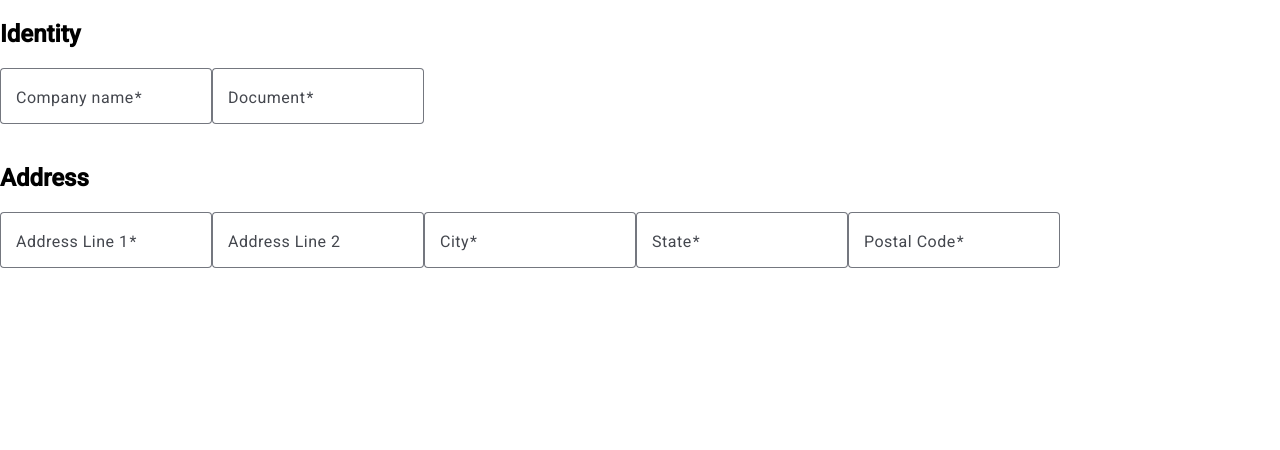
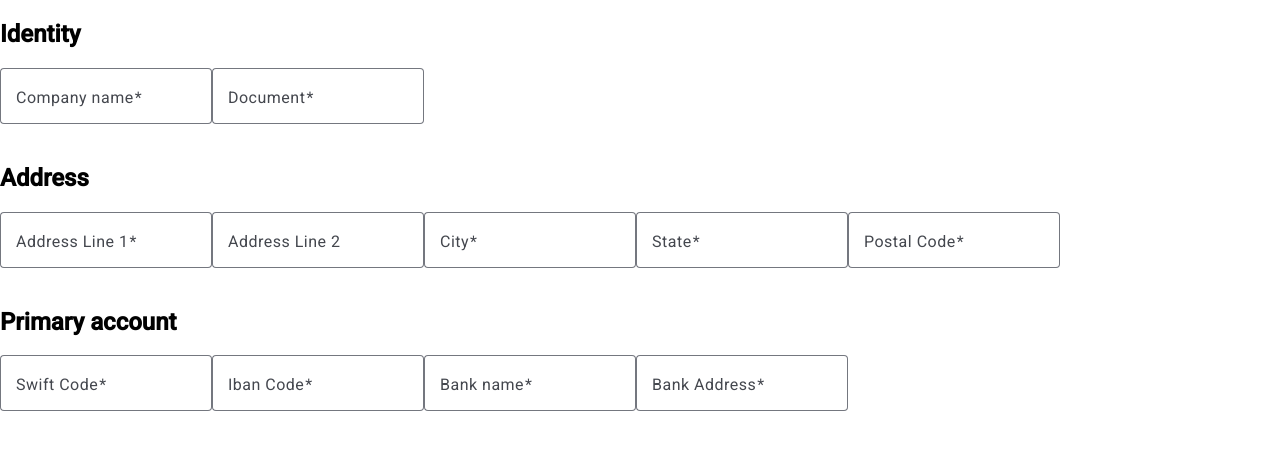
Before and after one commit to MonolithicIO/invoicer-web, an Angular app: page /create-company in a window 1280 px wide. Shown: the top 450 px of the page. Built offline with nearby package versions, Linux system fonts and the light colour scheme; sample sign-in values are in the browser's storage.

Commit message:
feat: implement form minimal design

```diff
--- a/src/app/feature/company/screen/create-company/create-company.component.html
+++ b/src/app/feature/company/screen/create-company/create-company.component.html
@@ -44,5 +44,43 @@
       <mat-label>Postal Code</mat-label>
       <input matInput placeholder="Postal Code" formControlName="postalCode" />
     </mat-form-field>
+
+    <h2>Primary account</h2>
+
+    <mat-form-field appearance="outline">
+      <mat-label>Swift Code</mat-label>
+      <input
+        matInput
+        placeholder="Enter swift code"
+        formControlName="primarySwift"
+      />
+    </mat-form-field>
+
+    <mat-form-field appearance="outline">
+      <mat-label>Iban Code</mat-label>
+      <input
+        matInput
+        placeholder="Enter iban code"
+        formControlName="primaryIban"
+      />
+    </mat-form-field>
+
+    <mat-form-field appearance="outline">
+      <mat-label>Bank name</mat-label>
+      <input
+        matInput
+        placeholder="Enter bank name"
+        formControlName="primaryBankName"
+      />
+    </mat-form-field>
+
+    <mat-form-field appearance="outline">
+      <mat-label>Bank Address</mat-label>
+      <input
+        matInput
+        placeholder="Enter bank address"
+        formControlName="primaryBankAddress"
+      />
+    </mat-form-field>
   </form>
 </main>
--- a/src/app/feature/company/screen/create-company/create-company.component.ts
+++ b/src/app/feature/company/screen/create-company/create-company.component.ts
@@ -11,6 +11,7 @@ import { MatInputModule } from "@angular/material/input";
 import { MatFormFieldModule } from "@angular/material/form-field";
 import { MatButtonModule } from "@angular/material/button";
 import { MatIconModule } from "@angular/material/icon";
+import { MatCard } from "@angular/material/card";
 
 @Component({
   selector: "app-create-company",
@@ -21,6 +22,7 @@ import { MatIconModule } from "@angular/material/icon";
     MatButtonModule,
     ReactiveFormsModule,
     MatIconModule,
+    MatCard,
   ],
   templateUrl: "./create-company.component.html",
   styleUrl: "./create-company.component.css",
@@ -36,5 +38,13 @@ export class CreateCompanyComponent {
     city: new FormControl("", Validators.required),
     state: new FormControl("", Validators.required),
     postalCode: new FormControl("", Validators.required),
+    primaryIban: new FormControl("", Validators.required),
+    primarySwift: new FormControl("", Validators.required),
+    primaryBankName: new FormControl("", Validators.required),
+    primaryBankAddress: new FormControl("", Validators.required),
+    // intermediaryIban: new   FormControl("", Validators.required),
+    // intermediarySwift: new FormControl("", Validators.required),
+    // intermediaryBankName: new FormControl("", Validators.required),
+    // intermediaryBankAddress: new FormControl("", Validators.required),
   });
 }
```
